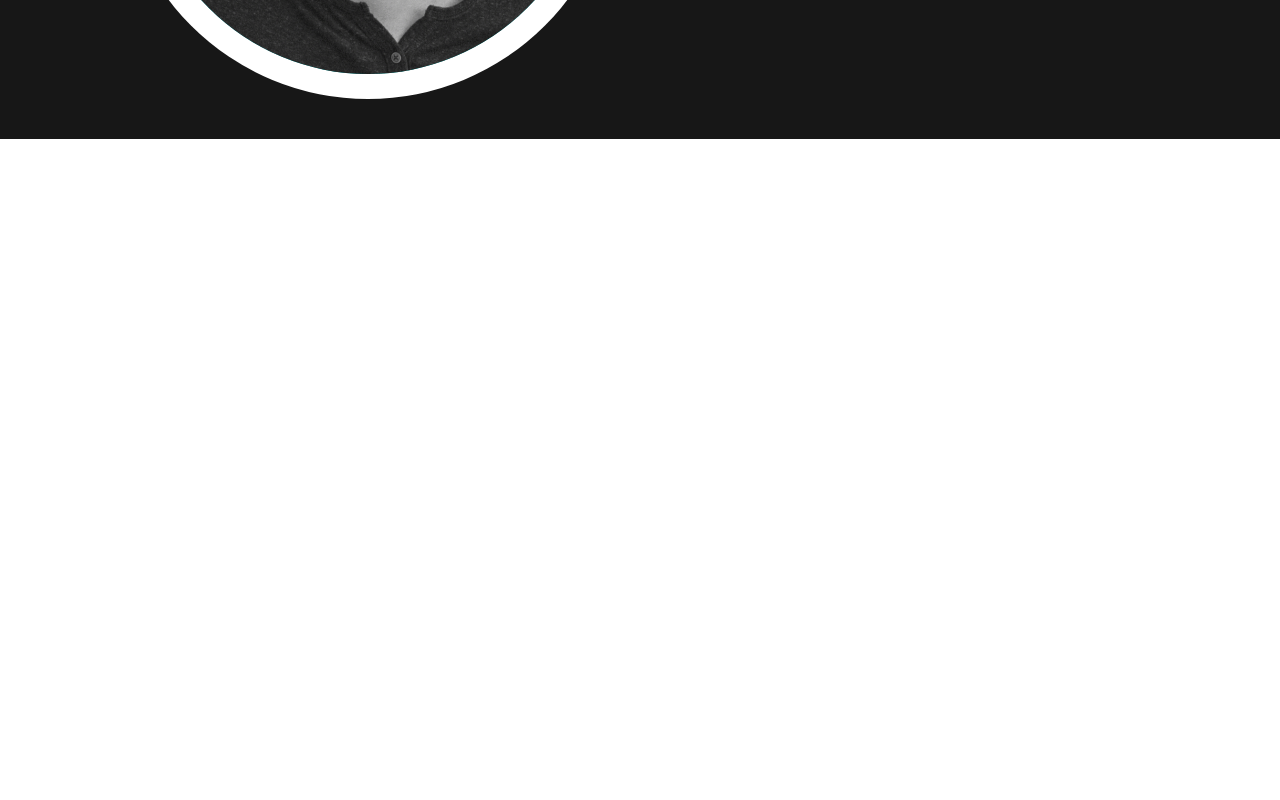
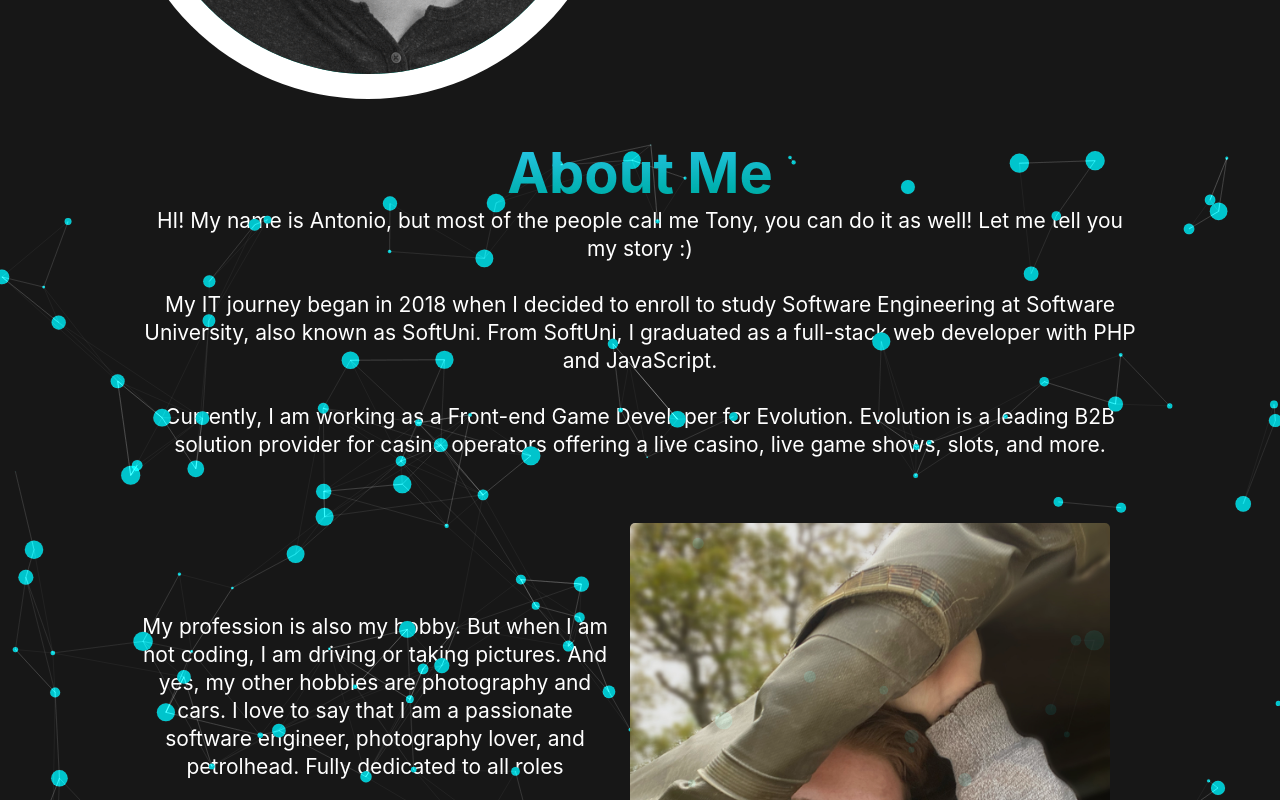
Before and after one commit to tonyhristov/tonyhristov-portfolio, a React (Create React App) app: page / in a window 1280 px wide. Shown: the part 660-1460 px from the top of the page. Before the commit the page ends 800 px from the top, so only its background shows below. Built offline with nearby package versions, Linux system fonts and the light colour scheme.

Commit message:
fix: clear code

```diff
--- a/src/components/homeLogo/index.js
+++ b/src/components/homeLogo/index.js
@@ -3,7 +3,6 @@ import styled from 'styled-components';
 import logo from '../../images/home.png';
 import hue from '../../constants/hue';
 import { motion } from 'framer-motion';
-import HomeContainer from '../homeContainer';
 
 const HomeLogo = () => {
     const constraintsRef = useRef(null);
--- a/src/pages/page-layout/index.js
+++ b/src/pages/page-layout/index.js
@@ -11,9 +11,9 @@ const PageLayout = (props) => {
             <Container>
                 <Home />
             </Container>
-            {/* <Container id={'about'}>
+            <Container id={'about'}>
                 <About />
-            </Container> */}
+            </Container>
         </div>
     );
 };
```
